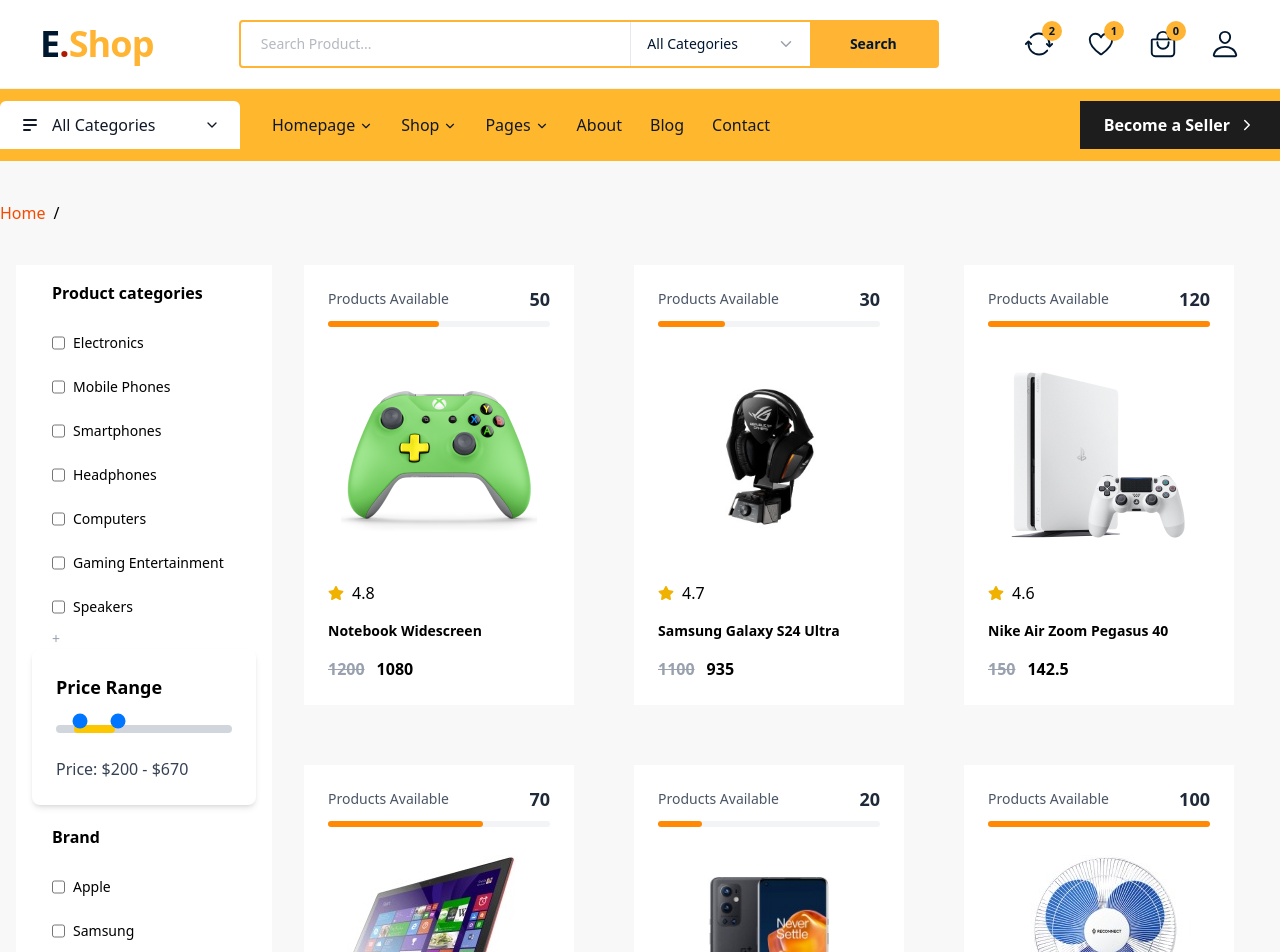
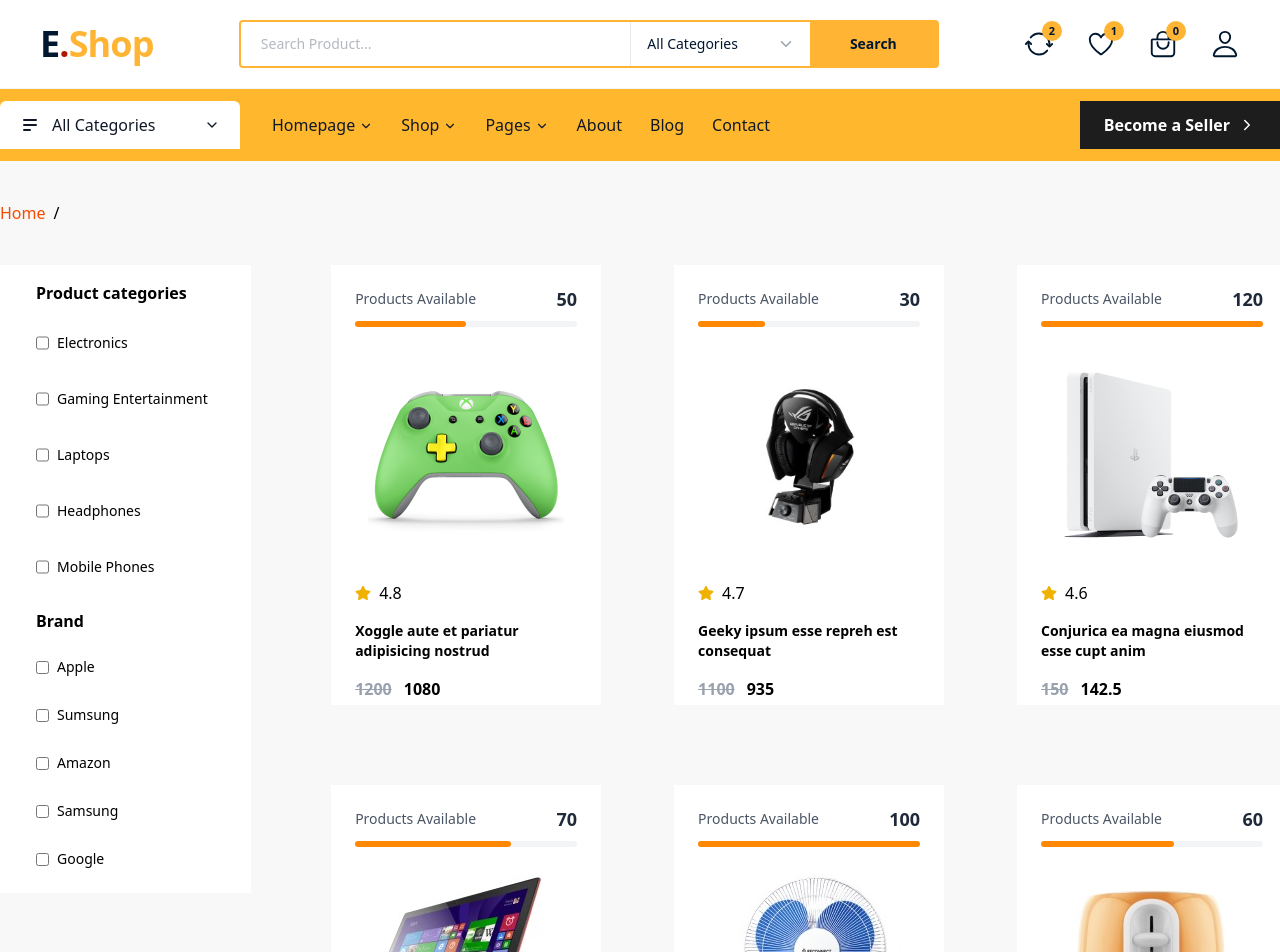
Before and after one commit to Nayem-Uddin-1/E-Shop, a React (Vite) app: page /shop in a window 1280 px wide. Shown: the top 952 px of the page. Built offline with nearby package versions, Linux system fonts and the light colour scheme.

Commit message:
update products

```diff
--- a/src/App.jsx
+++ b/src/App.jsx
@@ -24,7 +24,7 @@
              <Route path='/shop' element={<Shop/>} />
              <Route path='/carts' element={<AddToCart/>} />
              <Route path='/checkout' element={<Checkout/>} />
-             <Route path='/product/:slug' element={<SingleProductDetails/>} />
+             <Route path='/shop/product/:slug' element={<SingleProductDetails/>} />
           </Route>
 
         </Routes>
--- a/src/api/products.js
+++ b/src/api/products.js
@@ -16,14 +16,14 @@
 export const Products = [
   {
     id: "1",
-    name: "Notebook Widescreen",
-    slug: "apple-iphone-15-pro",
+    name: "Xoggle aute et pariatur adipisicing nostrud",
+    slug: "xoggle-aute-et-pariatur-adipisicing-nostrud",
     description: "Latest Apple iPhone 15 Pro with A17 Bionic chip, 6.1-inch display, and 48MP camera.",
     price: 1200,
     discount: 10,
     finalPrice: 1080,
     stock: 50,
-    categories: ["Electronics", "Mobile Phones", "Smartphones"],
+    categories: ["Electronics", "Gaming Entertainment",],
     brand: "Apple",
     images: [
       img_one,
@@ -43,15 +43,15 @@
   },
   {
     id: "2",
-    name: "Samsung Galaxy S24 Ultra",
-    slug: "samsung-galaxy-s24-ultra",
+    name: "Geeky ipsum esse repreh est consequat",
+    slug: "geeky-ipsum-esse-repreh-est-consequat",
     description: "Samsung Galaxy S24 Ultra with 200MP camera, Snapdragon 8 Gen 3, and 5000mAh battery.",
     price: 1100,
     discount: 15,
     finalPrice: 935,
     stock: 30,
-    categories: ["Electronics", "Mobile Phones", "Smartphones"],
-    brand: "Samsung",
+    categories: ["Electronics", "Gaming Entertainment",],
+    brand: "Apple",
     images: [
       img_two,
       "https://example.com/images/galaxy-s24-ultra-2.jpg"
@@ -70,15 +70,15 @@
   },
   {
     id: "3",
-    name: "Nike Air Zoom Pegasus 40",
-    slug: "nike-air-zoom-pegasus-40",
+    name: "Conjurica ea magna eiusmod esse cupt anim",
+    slug: "conjurica-ea-magna-eiusmod-esse-cupt-anim",
     description: "Comfortable running shoes with breathable mesh, responsive cushioning, and sleek design.",
     price: 150,
     discount: 5,
     finalPrice: 142.5,
     stock: 120,
-    categories: ["Electronics"],
-    brand: "Nike",
+    categories: ["Electronics","Gaming Entertainment"],
+    brand: "Apple",
     images: [
       img_three,
       "https://example.com/images/nike-pegasus-2.jpg"
@@ -97,15 +97,15 @@
   },
   {
     id: "4",
-    name: "Sony WH-1000XM5 Headphones",
-    slug: "sony-wh-1000xm5-headphones",
+    name: "Senmei ipsum dolore eiusmod dolor officia do nisi",
+    slug: "senmei-ipsum-dolore-eiusmod-dolor-officia-do-nisi",
     description: "Industry-leading noise-canceling wireless headphones with up to 30 hours battery life.",
     price: 400,
     discount: 20,
     finalPrice: 320,
     stock: 70,
-    categories: ["Electronics", "Headphones"],
-    brand: "Sony",
+    categories: ["Electronics", "Laptops"],
+    brand: "Apple",
     images: [
       img_4,
       "https://example.com/images/sony-wh1000xm5-2.jpg"
@@ -124,14 +124,14 @@
   },
   {
     id: "5",
-    name: "MacBook Pro 16-inch M3",
-    slug: "macbook-pro-16-m3",
-    description: "Apple MacBook Pro 16-inch with M3 chip, 32GB RAM, and 1TB SSD.",
+    name: "Canopoly duis voluptate dolor sunt sit adipisicing in",
+    slug: "canopoly-duis-voluptate-dolor-sunt-sit-adipisicing-in",
+    description: "Sumsung MacBook Pro 16-inch with M3 chip, 32GB RAM, and 1TB SSD.",
     price: 3500,
     discount: 5,
     finalPrice: 3325,
     stock: 20,
-    categories: ["Electronics", "Computers",],
+    categories: ["Electronics",],
     brand: "Apple",
     images: [
       img_5,
@@ -151,15 +151,15 @@
   },
   {
     id: "6",
-    name: "Adidas Ultraboost 23",
-    slug: "adidas-ultraboost-23",
+    name: "Unisure aliqua repreh ex cupt qui elit officia",
+    slug: "unisure-aliqua-repreh-ex-cupt-qui-elit-officia",
     description: "High-performance running shoes with energy-returning Boost midsole and breathable knit upper.",
     price: 180,
     discount: 10,
     finalPrice: 162,
     stock: 100,
     categories: ["Electronics"],
-    brand: "Adidas",
+    brand: "Sumsung",
     images: [
       img_6,
       "https://example.com/images/adidas-ultraboost-2.jpg"
@@ -186,7 +186,7 @@
     finalPrice: 11.92,
     stock: 60,
     categories: ["Electronics",],
-    brand: "Logitech",
+    brand: "Amazon",
     images: [
       img_7,
       "https://example.com/images/logitech-mx-2.jpg"
@@ -239,8 +239,8 @@
     discount: 10,
     finalPrice: 1080,
     stock: 25,
-    categories: ["Gaming Entertainment", "Electronics"],
-    brand: "Samsung",
+    categories: ["Gaming Entertainment", "Electronics","Headphones"],
+    brand: "Apple",
     images: [
       img_9,
       "https://example.com/images/samsung-qled-2.jpg"
@@ -266,8 +266,8 @@
     discount: 10,
     finalPrice: 270,
     stock: 45,
-    categories: ["Gaming Entertainment", "Speakers"],
-    brand: "Bose",
+    categories: ["Gaming Entertainment",],
+    brand: "Apple",
     images: [
       img_10,
       "https://example.com/images/bose-revolve-2.jpg"
@@ -294,7 +294,7 @@
     finalPrice: 1425,
     stock: 35,
     categories: ["Gaming Entertainment",],
-    brand: "Dell",
+    brand: "Samsung",
     images: [
       img_11,
       "https://example.com/images/dell-xps-13-2.jpg"
@@ -320,7 +320,7 @@
     discount: 10,
     finalPrice: 720,
     stock: 40,
-    categories: ["Electronics", "Mobile Phones", "Smartphones"],
+    categories: ["Electronics", "Mobile Phones",],
     brand: "Google",
     images: [
       "https://electro.madrasthemes.com/wp-content/uploads/2016/03/redPhone-300x300.png",
@@ -347,7 +347,7 @@
     discount: 5,
     finalPrice: 171,
     stock: 90,
-    categories: ["Electronics",],
+    categories: ["Mobile Phones","Electronics",],
     brand: "Google",
     images: [
       "https://electro.madrasthemes.com/wp-content/uploads/2016/03/one1plus-300x300.png",
@@ -374,8 +374,8 @@
     discount: 0,
     finalPrice: 500,
     stock: 25,
-    categories: ["Electronics",],
-    brand: "Sony",
+    categories: ["Mobile Phones","Electronics",],
+    brand: "Amazon",
     images: [
       "https://electro.madrasthemes.com/wp-content/uploads/2016/03/sam2-300x300.png",
       "https://example.com/images/ps5-2.jpg"
@@ -401,7 +401,7 @@
     discount: 10,
     finalPrice: 54,
     stock: 80,
-    categories: ["Electronics", "Speakers"],
+    categories: ["Electronics",],
     brand: "Amazon",
     images: [
       "https://electro.madrasthemes.com/wp-content/uploads/2016/03/lgphone-300x300.png",
--- a/src/components/products/Products.jsx
+++ b/src/components/products/Products.jsx
@@ -14,7 +14,7 @@
 
 
   return (
-    <div className={`grid gap-15 lg:grid-cols-3  grid-cols-2  md:grid-cols-2
+    <div className={`grid gap-20 lg:grid-cols-3  grid-cols-2  md:grid-cols-2
     ${type === "related" ? "lg:grid-cols-4" : ""} ${type === "home" ? "lg:grid-cols-4" : ""} `}>
 
       {/* promo-banner */}
@@ -28,7 +28,7 @@
       {
         prods?.map((item, i) => (
 
-          <div className="w-67.5 bg-white px-6 pb-6 overflow-hidden relative group transition-shadow duration-300 hover:shadow-lg">
+          <div className="w-67.5 h-110 bg-white px-6 pb-6 overflow-hidden relative group transition-shadow duration-300 hover:shadow-lg">
 
             {/* Stock badge */}
             <div className="w-full h-15 max-w-xs">
@@ -50,7 +50,7 @@
                 <FaStar className="text-yellow-500" />
                 {item.rating}
               </div>
-              <Link to={`/product/${item.slug}`} target='_black' className="text-sm font-bold hover:text-blue-700 cursor-pointer ">{item.name}</Link>
+              <Link to={`/shop/product/${item.slug}`} target='_black' className="text-sm font-bold hover:text-blue-700 cursor-pointer ">{item.name}</Link>
               <div className="flex gap-3 font-bold">
                 <del className="text-gray-400">{item.price}</del>
                 <span>{item.finalPrice}</span>
--- a/src/components/products/ProductsOverlay.jsx
+++ b/src/components/products/ProductsOverlay.jsx
@@ -76,7 +76,7 @@
         "
             >
                 <Link
-                to={`product/${prods.slug}`}
+                to={`/shop/product/${prods.slug}`}
                 className="w-12 h-12 bg-gray-50 border border-gray-500 flex justify-center items-center rounded   transition">
                     <LuFullscreen className='text-xl' />
                 </Link>
--- a/src/pages/Shop/BrandList.jsx
+++ b/src/pages/Shop/BrandList.jsx
@@ -1,34 +1,40 @@
-import React from 'react'
+import React from "react";
 
-function BrandList({ prods }) {
+function BrandList({ prods = [], selectedBrands = [], setSelectedBrands }) {
 
+  // ✅ Get unique brands safely
+  const uniqueBrands = [...new Set(prods.map((p) => p.brand))];
 
+  // ✅ Toggle brand
+  const handleBrandChange = (brand) => {
+    if (selectedBrands.includes(brand)) {
+      setSelectedBrands(
+        selectedBrands.filter((b) => b !== brand)
+      );
+    } else {
+      setSelectedBrands([...selectedBrands, brand]);
+    }
+  };
 
-    return (
-        <>
-            <h2 className="font-semibold mb-4 px-5  mt-5">Brand</h2>
+  return (
+    <div>
+      <h2 className="font-semibold mb-4 px-5 mt-5">Brand</h2>
 
-            <div className="space-y-3 text-sm px-5 ">
-                <label className="flex flex-col justify-center  ">
-                    {
-                        prods.map((item, i) => (
-                            <div className="flex py-3 " >
-                                <input type="checkbox" className="mr-2" />
-                                <h3>
-                                    {item.brand}
-
-                                </h3>
-                            </div>
-
-                        ))
-
-                    }
-                    <span className="text-gray-400">+</span>
-                </label>
-
-            </div>
-        </>
-    )
+      <div className="space-y-3 text-sm px-5">
+        {uniqueBrands.map((brand, i) => (
+          <div key={i} className="flex items-center py-2">
+            <input
+              type="checkbox"
+              className="mr-2 cursor-pointer"
+              checked={selectedBrands.includes(brand)}
+              onChange={() => handleBrandChange(brand)}
+            />
+            <h3 className="cursor-pointer">{brand}</h3>
+          </div>
+        ))}
+      </div>
+    </div>
+  );
 }
 
-export default BrandList
+export default BrandList;
--- a/src/pages/Shop/CategoryList.jsx
+++ b/src/pages/Shop/CategoryList.jsx
@@ -1,51 +1,45 @@
-import React from 'react'
-import { useSelector } from 'react-redux';
-
 function CategoryList({ prods, selectedCategories, setSelectedCategories }) {
-
-
-
-
-
 
     const uniqueCategories = [];
 
     prods.forEach((product) => {
-
         product.categories.forEach((category) => {
-
             if (!uniqueCategories.includes(category)) {
                 uniqueCategories.push(category);
             }
         });
     });
 
+    const handleCategoryChange = (category) => {
+        if (selectedCategories.includes(category)) {
+            setSelectedCategories(selectedCategories.filter(c => c !== category));
+        } else {
+            setSelectedCategories([...selectedCategories, category]);
+        }
+    };
+
     return (
+        <div>
+            <h2 className="font-semibold mb-4 px-5">Product categories</h2>
 
-        <div>
-              <h2 className="font-semibold mb-4 px-5">Product categories</h2>
-               <div className="space-y-3 text-sm px-5 ">
-            <label className="flex flex-col justify-center  ">
+            <div className="space-y-3 text-sm px-5">
                 {
                     uniqueCategories.map((item, i) => (
-                        <div className="flex py-3 " >
-                            <input type="checkbox" className="mr-2" />
-                            <h3>
-                                {item}
-
-                            </h3>
+                        <div key={i} className="flex py-3">
+                            <input
+                                type="checkbox"
+                                className="mr-2"
+                                checked={selectedCategories.includes(item)}
+                                onChange={() => handleCategoryChange(item)}
+                            />
+                            <h3>{item}</h3>
                         </div>
-
                     ))
-
                 }
-                <span className="text-gray-400">+</span>
-            </label>
-
+            </div>
         </div>
-
-        </div>
-       )
+    );
 }
 
+
 export default CategoryList
--- a/src/pages/Shop/PriceRange.jsx
+++ b/src/pages/Shop/PriceRange.jsx
@@ -1,74 +1,56 @@
-// src/components/PriceRange.jsx
-import React, { useState, useRef, useEffect } from "react";
+import React from "react";
 
-export default function PriceRange() {
-  const minLimit = 0;
-  const maxLimit = 2000;
-
-  const [minPrice, setMinPrice] = useState(200);
-  const [maxPrice, setMaxPrice] = useState(670);
-
-  const minRef = useRef(null);
-  const maxRef = useRef(null);
-
+function PriceRange({ priceRange, setPriceRange }) {
 
   const handleMinChange = (e) => {
-    const value = Math.min(Number(e.target.value), maxPrice - 1);
-    setMinPrice(value);
+    const value = Number(e.target.value);
+
+    // prevent negative
+    if (value < 0) return;
+
+    // auto fix max if needed
+    setPriceRange([value, Math.max(value, priceRange[1])]);
   };
 
+  const handleMaxChange = (e) => {
+    const value = Number(e.target.value);
 
-  const handleMaxChange = (e) => {
-    const value = Math.max(Number(e.target.value), minPrice + 1);
-    setMaxPrice(value);
+    // prevent negative
+    if (value < 0) return;
+
+    // auto fix min if needed
+    setPriceRange([Math.min(value, priceRange[0]), value]);
   };
 
   return (
-    <div className="w-full max-w-md mx-auto p-6 bg-white rounded-lg shadow-md">
-      <h2 className="text-lg font-semibold mb-4">Price Range</h2>
+    <div className="mt-6 px-5">
+      <h2 className="font-semibold mb-4">Price Range</h2>
 
-      <div className="relative h-6 mb-4">
-        {/* Track */}
-        <div className="absolute w-full h-2 bg-gray-300 rounded-lg top-2"></div>
+      <div className="flex gap-2">
 
-        {/* Selected range */}
-        <div
-          className="absolute h-2 bg-yellow-400 rounded-lg top-2"
-          style={{
-            left: `${(minPrice / maxLimit) * 100}%`,
-            width: `${((maxPrice - minPrice) / maxLimit) * 100}%`,
-          }}
-        ></div>
-
-        {/* Min Slider */}
         <input
-          type="range"
-          min={minLimit}
-          max={maxLimit}
-          value={minPrice}
-          ref={minRef}
+          type="number"
+          value={priceRange[0]}
           onChange={handleMinChange}
-          className="absolute w-full h-2 appearance-none bg-transparent pointer-events-none"
-          style={{ zIndex: 2 }}
+          placeholder="Min"
+          className="border p-2 w-1/2"
         />
 
-        {/* Max Slider */}
         <input
-          type="range"
-          min={minLimit}
-          max={maxLimit}
-          value={maxPrice}
-          ref={maxRef}
+          type="number"
+          value={priceRange[1]}
           onChange={handleMaxChange}
-          className="absolute w-full h-2 appearance-none bg-transparent pointer-events-none"
-          style={{ zIndex: 3 }}
+          placeholder="Max"
+          className="border p-2 w-1/2"
         />
+
       </div>
 
-      {/* Display selected price */}
-      <div className="text-gray-700 font-medium">
-        Price: ${minPrice} - ${maxPrice}
-      </div>
+      <p className="text-sm text-gray-500 mt-2">
+        ${priceRange[0]} - ${priceRange[1]}
+      </p>
     </div>
   );
 }
+
+export default PriceRange;
--- a/src/pages/Shop/Shop.jsx
+++ b/src/pages/Shop/Shop.jsx
@@ -7,46 +7,67 @@
 import Breadcrumbs from "./Breadcrumbs";
 import Container from "../../components/common/container/Container";
 
-
 export default function Shop() {
 
-
-  const prods = useSelector((state => state.product.products))
+  const prods = useSelector((state) => state.product.products);
 
   const [selectedCategories, setSelectedCategories] = useState([]);
+  const [selectedBrands, setSelectedBrands] = useState([]);
+  const [priceRange, setPriceRange] = useState([0, 2000]);
 
-  const filteredProducts = selectedCategories.length === 0
-    ? prods
-    : prods.filter(product =>
-      product.categories.some(cat => selectedCategories.includes(cat))
-    );
+  // ✅ Combined Filter Logic (Category + Brand + Price ready)
+  const filteredProducts = prods.filter((product) => {
 
+    const categoryMatch =
+      selectedCategories.length === 0 ||
+      product.categories.some((cat) =>
+        selectedCategories.includes(cat)
+      );
 
+    const brandMatch =
+      selectedBrands.length === 0 ||
+      selectedBrands.includes(product.brand);
 
+    const priceMatch =
+      product.price >= priceRange[0] &&
+      product.price <= priceRange[1];
+
+    return categoryMatch && brandMatch && priceMatch;
+  });
 
   return (
-
     <Container>
       <Breadcrumbs />
-      <div className="max-w-7xl mx-auto px-4 flex gap-8  ">
 
+      <div className="flex gap-20 mb-10">
 
         {/* Sidebar */}
-        <aside className="w-64 p-4 bg-white">
+        <aside className="w-64 p-4 h-3/4 bg-white">
+
           <CategoryList
             prods={prods}
             selectedCategories={selectedCategories}
             setSelectedCategories={setSelectedCategories}
           />
-          <PriceRange className="z-1000000" />
-          <BrandList prods={prods} />
+
+          <BrandList
+            prods={prods}
+            selectedBrands={selectedBrands}
+            setSelectedBrands={setSelectedBrands}
+          />
+
+          {/* Optional (ready for future use) */}
+          {/* <PriceRange
+            priceRange={priceRange}
+            setPriceRange={setPriceRange}
+          /> */}
+
         </aside>
+
         {/* Products */}
-        <Products prods={prods} />
-
+        <Products prods={filteredProducts} />
 
       </div>
     </Container>
-
   );
 }
```
